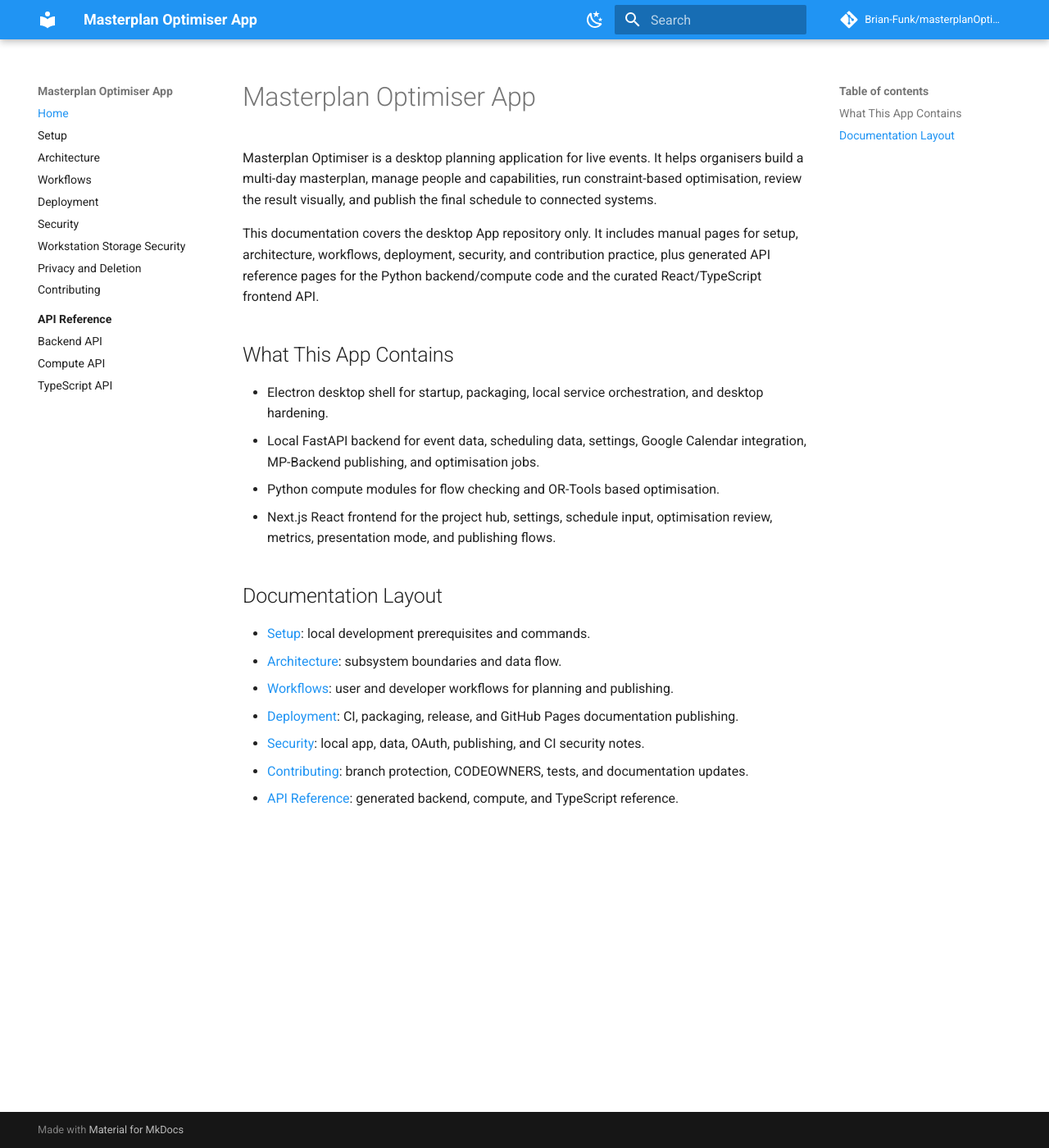
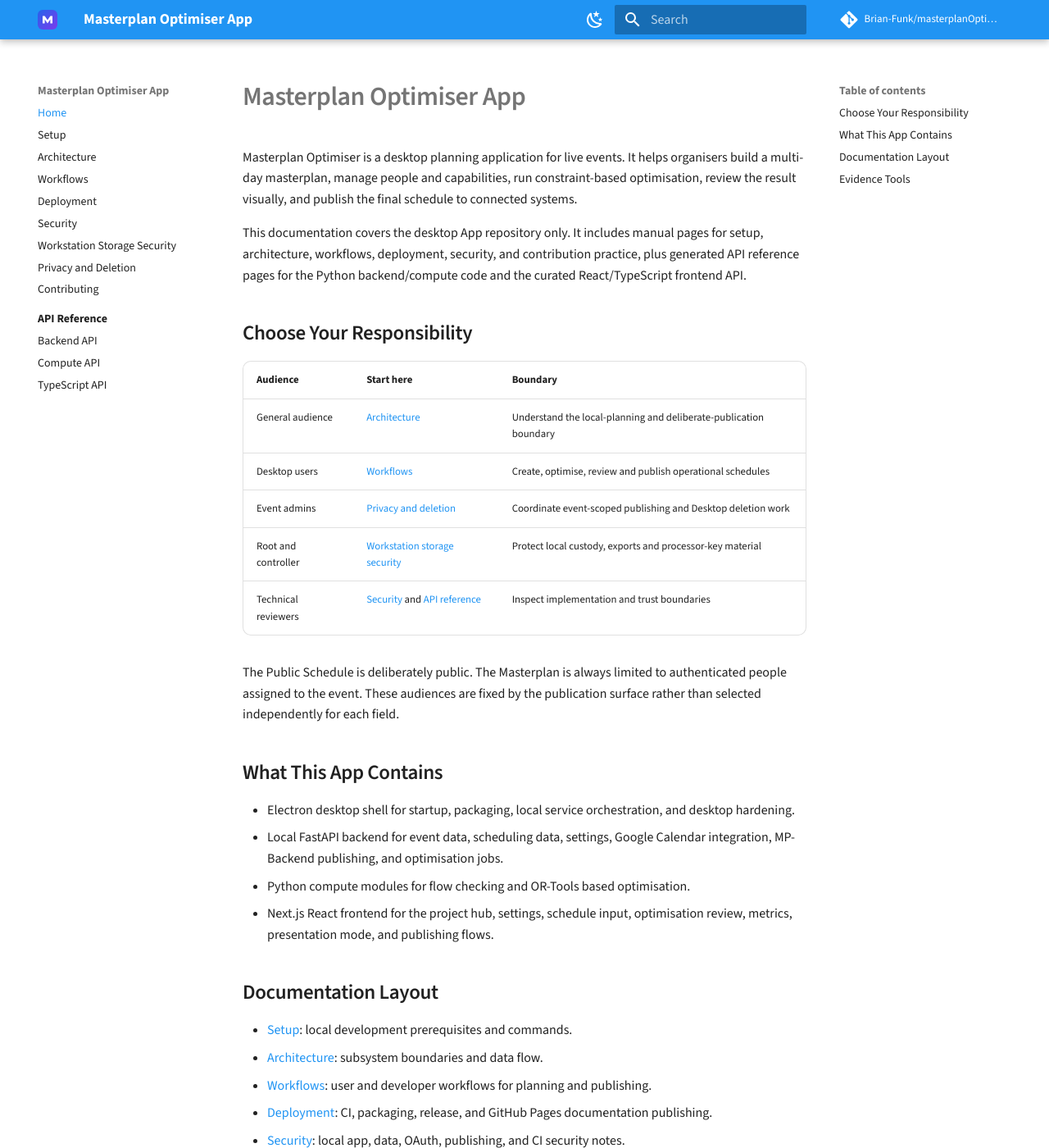
Before and after one commit to Brian-Funk/masterplanOptimiserV3---App-Public, an MkDocs documentation site: the page built from docs/index.md, in a window 1280 px wide and 1400 px high. Shown: the whole window at 82% size. Built offline with MkDocs 1.6.1 and Material for MkDocs 9.7.7, drawn with Linux system fonts in a browser that asks for light colours; comment, search, counter and statistics services are not loaded; some of the changed text lies outside the part shown.

Commit message:
docs: refresh App documentation and branding

```diff
--- /dev/null
+++ b/docs/assets/brand.css
@@ -0,0 +1,8 @@
+@font-face{font-family:"Source Sans 3";font-style:normal;font-display:swap;font-weight:400;src:url("fonts/source-sans-3-latin-400-normal.woff2") format("woff2")}
+@font-face{font-family:"Source Sans 3";font-style:normal;font-display:swap;font-weight:600;src:url("fonts/source-sans-3-latin-600-normal.woff2") format("woff2")}
+@font-face{font-family:"Source Sans 3";font-style:normal;font-display:swap;font-weight:700;src:url("fonts/source-sans-3-latin-700-normal.woff2") format("woff2")}
+:root{--md-text-font:"Source Sans 3";--md-primary-fg-color:#2563eb;--md-accent-fg-color:#7c3aed}
+[data-md-color-scheme="slate"]{--md-primary-fg-color:#5f8cff;--md-accent-fg-color:#a77bff}
+.md-typeset h1,.md-typeset h2,.md-typeset h3{font-weight:600;letter-spacing:-.015em}
+.md-typeset table:not([class]){border-radius:.5rem;overflow:hidden}
+@media print{.md-header,.md-sidebar,.md-footer{display:none}.md-main__inner{margin:0}.md-content{max-width:none}}
--- a/docs/index.md
+++ b/docs/index.md
@@ -3,6 +3,20 @@
 Masterplan Optimiser is a desktop planning application for live events. It helps organisers build a multi-day masterplan, manage people and capabilities, run constraint-based optimisation, review the result visually, and publish the final schedule to connected systems.
 
 This documentation covers the desktop App repository only. It includes manual pages for setup, architecture, workflows, deployment, security, and contribution practice, plus generated API reference pages for the Python backend/compute code and the curated React/TypeScript frontend API.
+
+## Choose Your Responsibility
+
+| Audience | Start here | Boundary |
+| --- | --- | --- |
+| General audience | [Architecture](architecture.md) | Understand the local-planning and deliberate-publication boundary |
+| Desktop users | [Workflows](workflows.md) | Create, optimise, review and publish operational schedules |
+| Event admins | [Privacy and deletion](privacy-deletion.md) | Coordinate event-scoped publishing and Desktop deletion work |
+| Root and controller | [Workstation storage security](workstation-storage-security.md) | Protect local custody, exports and processor-key material |
+| Technical reviewers | [Security](security.md) and [API reference](generated/python/index.md) | Inspect implementation and trust boundaries |
+
+The Public Schedule is deliberately public. The Masterplan is always limited to
+authenticated people assigned to the event. These audiences are fixed by the
+publication surface rather than selected independently for each field.
 
 ## What This App Contains
 
@@ -20,3 +34,15 @@ This documentation covers the desktop App repository only. It includes manual pa
 - [Security](security.md): local app, data, OAuth, publishing, and CI security notes.
 - [Contributing](contributing.md): branch protection, CODEOWNERS, tests, and documentation updates.
 - [API Reference](generated/python/index.md): generated backend, compute, and TypeScript reference.
+
+## Evidence Tools
+
+- The [processor-key generator](https://brian-funk.github.io/masterplanOptimiserV3---Evidence-Public/processor-key/)
+  creates a Desktop-compatible encrypted private import and public package
+  without uploading private material.
+- The [complete-chain verifier](https://brian-funk.github.io/masterplanOptimiserV3---Evidence-Public/verify-evidence/)
+  checks portable evidence ZIPs independently.
+
+A signature proves an exact signed statement and chain integrity. It does not
+prove physical deletion from undeclared copies or systems outside the signing
+processor's or deployment's control.
--- a/mkdocs.yml
+++ b/mkdocs.yml
@@ -1,12 +1,14 @@
 site_name: Masterplan Optimiser App
 site_description: Desktop application documentation for Masterplan Optimiser.
-repo_url: https://github.com/Brian-Funk/masterplanOptimiserV3---App
-repo_name: Brian-Funk/masterplanOptimiserV3---App
+repo_url: https://github.com/Brian-Funk/masterplanOptimiserV3---App-Public
+repo_name: Brian-Funk/masterplanOptimiserV3---App-Public
 strict: true
 
 theme:
   name: material
   language: en
+  logo: assets/mp-opt-mark.svg
+  favicon: assets/mp-opt-mark.svg
   features:
     - navigation.sections
     - navigation.expand
@@ -84,3 +86,6 @@ markdown_extensions:
       alternate_style: true
   - toc:
       permalink: true
+
+extra_css:
+  - assets/brand.css
```
Also changed, not shown: docs/assets/fonts/source-sans-3-latin-400-normal.woff2 (added), docs/assets/fonts/source-sans-3-latin-600-normal.woff2 (added), docs/assets/fonts/source-sans-3-latin-700-normal.woff2 (added), docs/assets/mp-opt-mark.svg (added).
